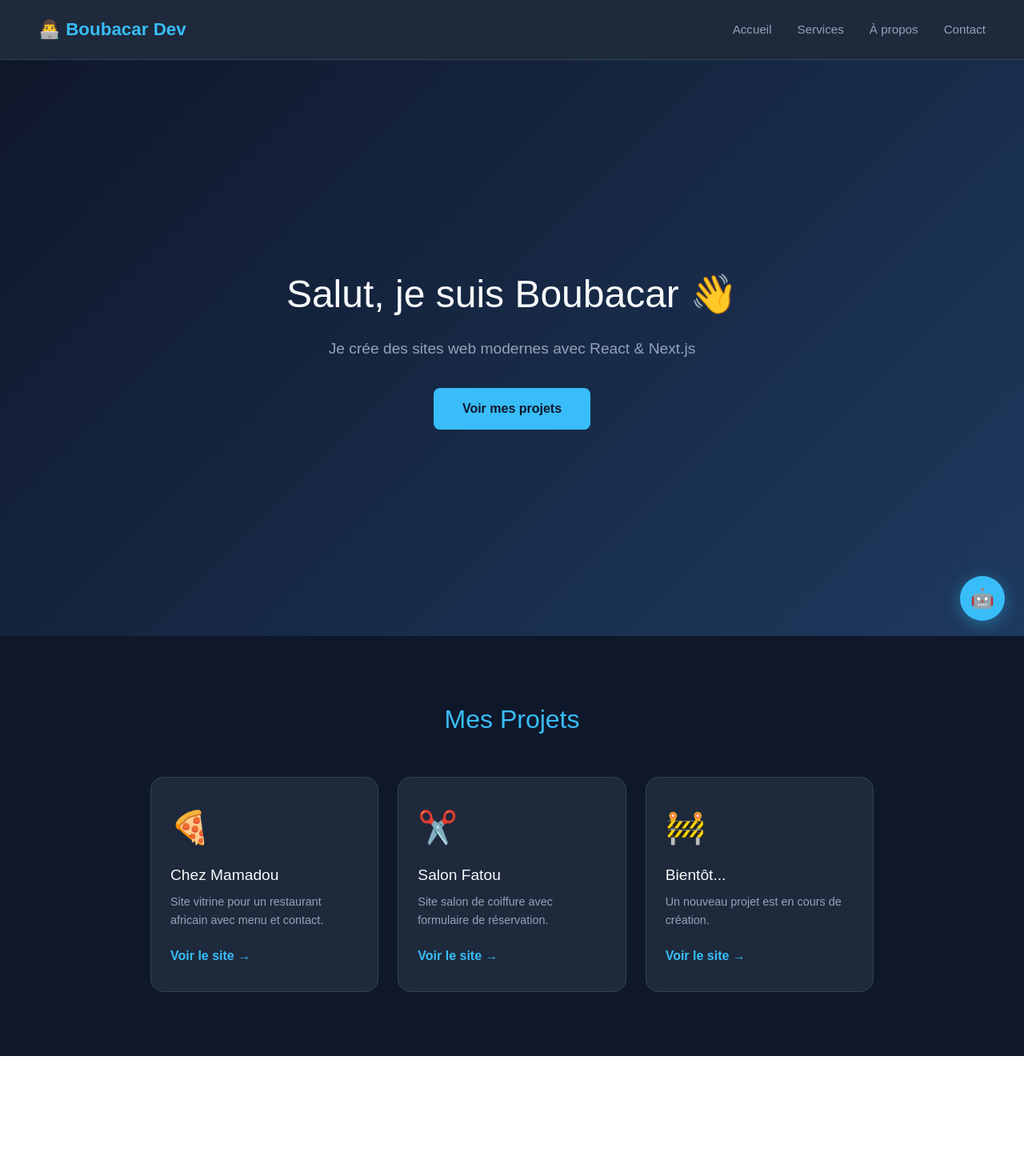
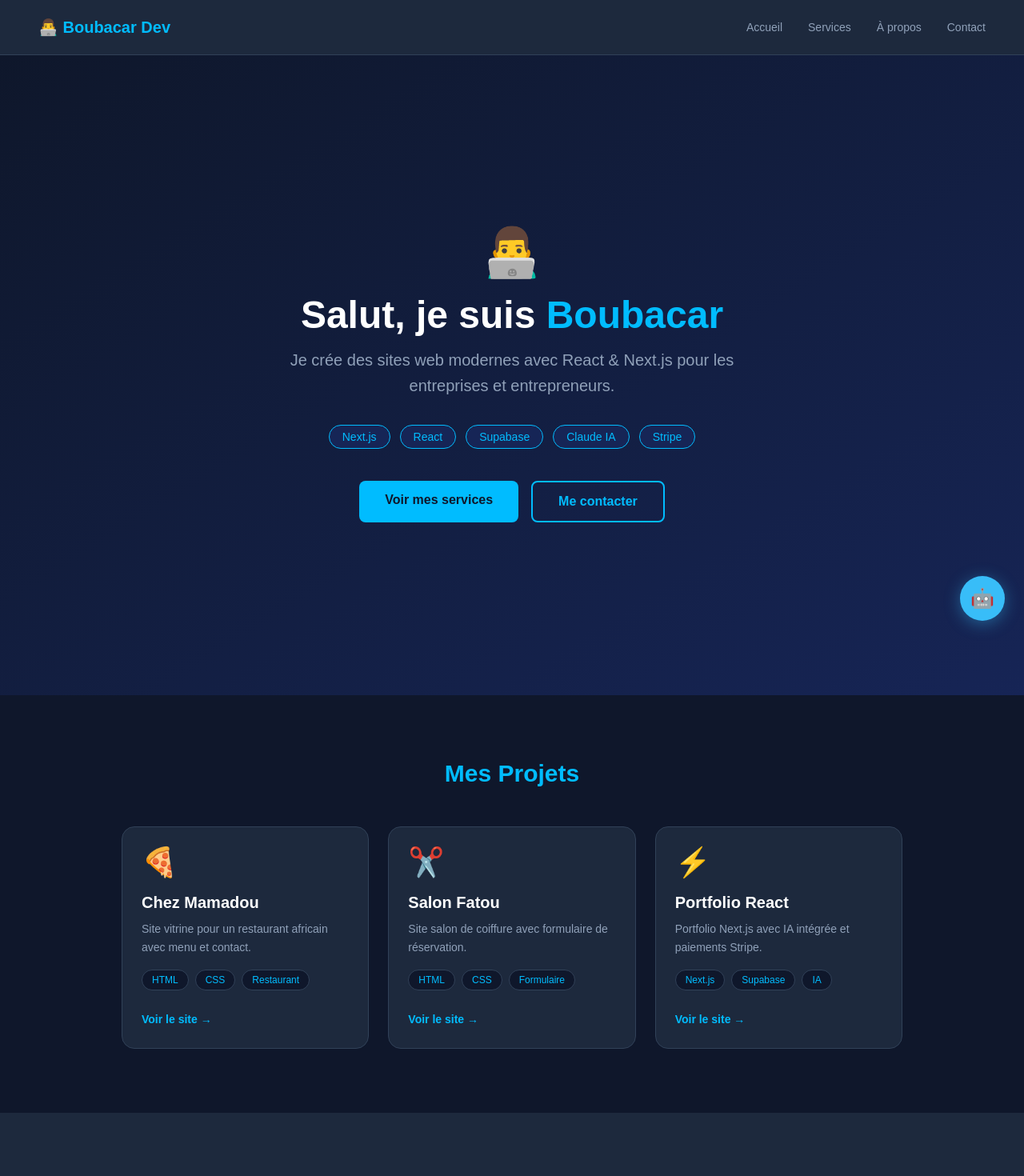
Before and after one commit to Boubacar-collab/portfolio-nextjs, a Next.js app: page / in a window 1280 px wide. Shown: the top 1470 px of the page at 80% size. Before the commit the page ends 1320 px from the top, so only its background shows below. Built offline with nearby package versions, Linux system fonts and the light colour scheme.

Commit message:
Navbar Tailwind + layout corrigé

```diff
--- a/app/components/Navbar.js
+++ b/app/components/Navbar.js
@@ -7,54 +7,30 @@ export default function Navbar() {
   const [menuOuvert, setMenuOuvert] = useState(false)
 
   const liens = [
-  { label: 'Accueil', href: '/' },
-  { label: 'Services', href: '/services' },
-  { label: 'À propos', href: '/apropos' },
-  { label: 'Contact', href: '/contact' },
+    { label: 'Accueil', href: '/' },
+    { label: 'Services', href: '/services' },
+    { label: 'À propos', href: '/apropos' },
+    { label: 'Contact', href: '/contact' },
   ]
 
   return (
-    <nav style={{
-      padding: '20px 48px',
-      backgroundColor: '#1e293b',
-      borderBottom: '1px solid #334155',
-      position: 'sticky',
-      top: 0,
-      zIndex: 100
-    }}>
-      <div style={{
-        display: 'flex',
-        justifyContent: 'space-between',
-        alignItems: 'center'
-      }}>
-        <Link href="/" style={{
-          fontSize: '1.4rem',
-          fontWeight: 'bold',
-          color: '#38bdf8',
-          textDecoration: 'none'
-        }}>
+    <nav className="px-12 py-5 bg-slate-800 border-b border-slate-700 sticky top-0 z-50">
+      <div className="flex justify-between items-center">
+
+        <Link href="/" className="text-sky-400 text-xl font-bold no-underline">
           👨‍💻 Boubacar Dev
         </Link>
 
-        <ul style={{
-          listStyle: 'none',
-          display: 'flex',
-          gap: '32px',
-          margin: 0,
-          padding: 0
-        }}>
+        <ul className="list-none flex gap-8 m-0 p-0">
           {liens.map((lien) => (
             <li key={lien.label}>
-              <Link href={lien.href} style={{
-                color: '#94a3b8',
-                textDecoration: 'none',
-                fontSize: '0.95rem'
-              }}>
+              <Link href={lien.href} className="text-slate-400 text-sm no-underline hover:text-sky-400 transition-colors duration-200">
                 {lien.label}
               </Link>
             </li>
           ))}
         </ul>
+
       </div>
     </nav>
   )
--- a/app/layout.js
+++ b/app/layout.js
@@ -1,4 +1,5 @@
 import Chat from './components/Chat'
+import Navbar from './components/Navbar'
 import './globals.css'
 
 export const metadata = {
@@ -9,7 +10,8 @@ export const metadata = {
 export default function RootLayout({ children }) {
   return (
     <html lang="fr">
-      <body style={{ margin: 0, padding: 0 }}>
+      <body className="m-0 p-0">
+        <Navbar />
         {children}
         <Chat />
       </body>
--- a/app/page.js
+++ b/app/page.js
@@ -1,65 +1,124 @@
-import Navbar from './components/Navbar'
-import Hero from './components/Hero'
-import Card from './components/Card'
+import Link from 'next/link'
 
 const projets = [
   {
     emoji: '🍕',
     titre: 'Chez Mamadou',
     description: 'Site vitrine pour un restaurant africain avec menu et contact.',
-    lien: 'https://boubacar-collab.github.io/site-de-restaurant/'
+    lien: 'https://boubacar-collab.github.io/site-de-restaurant/',
+    tags: ['HTML', 'CSS', 'Restaurant']
   },
   {
     emoji: '✂️',
     titre: 'Salon Fatou',
     description: 'Site salon de coiffure avec formulaire de réservation.',
-    lien: 'https://boubacar-collab.github.io/site-coiffure/'
+    lien: 'https://boubacar-collab.github.io/site-coiffure/',
+    tags: ['HTML', 'CSS', 'Formulaire']
   },
   {
-    emoji: '🚧',
-    titre: 'Bientôt...',
-    description: 'Un nouveau projet est en cours de création.',
-    lien: '#'
+    emoji: '⚡',
+    titre: 'Portfolio React',
+    description: 'Portfolio Next.js avec IA intégrée et paiements Stripe.',
+    lien: 'https://portfolio-nextjs-rust-one.vercel.app',
+    tags: ['Next.js', 'Supabase', 'IA']
   }
 ]
 
 export default function Home() {
   return (
-    <main style={{ backgroundColor: '#0f172a', minHeight: '100vh' }}>
+    <main className="min-h-screen bg-slate-900">
 
-      <Navbar />
+      {/* HERO */}
+      <section className="min-h-screen flex items-center justify-center text-center px-6 bg-gradient-to-br from-slate-900 to-blue-950">
+        <div>
+          <div className="text-6xl mb-6">👨‍💻</div>
+          <h1 className="text-5xl font-bold text-white mb-4">
+            Salut, je suis <span className="text-sky-400">Boubacar</span>
+          </h1>
+          <p className="text-slate-400 text-xl mb-8 max-w-xl mx-auto leading-relaxed">
+            Je crée des sites web modernes avec React & Next.js
+            pour les entreprises et entrepreneurs.
+          </p>
 
-      <Hero />
+          {/* Badges */}
+          <div className="flex flex-wrap gap-3 justify-center mb-10">
+            {['Next.js', 'React', 'Supabase', 'Claude IA', 'Stripe'].map(tag => (
+              <span key={tag} className="bg-blue-950 text-sky-400 border border-sky-400 px-4 py-1 rounded-full text-sm font-medium">
+                {tag}
+              </span>
+            ))}
+          </div>
 
-      <section id="projets" style={{
-        padding: '80px 48px',
-        maxWidth: '1000px',
-        margin: '0 auto'
-      }}>
-        <h2 style={{
-          fontSize: '2rem',
-          color: '#38bdf8',
-          marginBottom: '48px',
-          textAlign: 'center'
-        }}>
+          {/* Boutons */}
+          <div className="flex gap-4 justify-center flex-wrap">
+            <Link href="/services" className="bg-sky-400 text-slate-900 px-8 py-3 rounded-lg font-bold hover:bg-sky-300 transition-colors duration-200">
+              Voir mes services
+            </Link>
+            <Link href="/contact" className="border-2 border-sky-400 text-sky-400 px-8 py-3 rounded-lg font-bold hover:bg-sky-400 hover:text-slate-900 transition-all duration-200">
+              Me contacter
+            </Link>
+          </div>
+        </div>
+      </section>
+
+      {/* PROJETS */}
+      <section className="py-20 px-6 max-w-5xl mx-auto">
+        <h2 className="text-3xl font-bold text-sky-400 text-center mb-12">
           Mes Projets
         </h2>
 
-        <div style={{
-          display: 'grid',
-          gridTemplateColumns: 'repeat(auto-fit, minmax(280px, 1fr))',
-          gap: '24px'
-        }}>
-          {projets.map((projet) => (
-            <Card
-              key={projet.titre}
-              emoji={projet.emoji}
-              titre={projet.titre}
-              description={projet.description}
-              lien={projet.lien}
-            />
+        <div className="grid grid-cols-1 md:grid-cols-2 lg:grid-cols-3 gap-6">
+          {projets.map(projet => (
+            <div key={projet.titre} className="bg-slate-800 border border-slate-700 rounded-2xl p-6 hover:border-sky-400 hover:-translate-y-1 transition-all duration-200">
+              <div className="text-4xl mb-4">{projet.emoji}</div>
+              <h3 className="text-white font-bold text-xl mb-2">{projet.titre}</h3>
+              <p className="text-slate-400 text-sm leading-relaxed mb-4">{projet.description}</p>
+
+              {/* Tags */}
+              <div className="flex flex-wrap gap-2 mb-6">
+                {projet.tags.map(tag => (
+                  <span key={tag} className="bg-slate-900 text-sky-400 border border-slate-700 px-3 py-1 rounded-full text-xs">
+                    {tag}
+                  </span>
+                ))}
+              </div>
+
+              <a href={projet.lien} target="_blank" className="text-sky-400 font-bold text-sm hover:text-sky-300 transition-colors">
+                Voir le site →
+              </a>
+            </div>
           ))}
         </div>
+      </section>
+
+      {/* STATS */}
+      <section className="py-20 px-6 bg-slate-800">
+        <div className="max-w-3xl mx-auto grid grid-cols-2 md:grid-cols-4 gap-8 text-center">
+          {[
+            { chiffre: '4+', label: 'Sites livrés' },
+            { chiffre: '3', label: 'Technologies' },
+            { chiffre: '7j', label: 'Délai moyen' },
+            { chiffre: '100%', label: 'Satisfaction' },
+          ].map(stat => (
+            <div key={stat.label}>
+              <div className="text-4xl font-bold text-sky-400 mb-2">{stat.chiffre}</div>
+              <div className="text-slate-400 text-sm">{stat.label}</div>
+            </div>
+          ))}
+        </div>
+      </section>
+
+      {/* CTA */}
+      <section className="py-20 px-6 text-center">
+        <h2 className="text-3xl font-bold text-white mb-4">
+          Tu as un projet ? 🚀
+        </h2>
+        <p className="text-slate-400 text-lg mb-8">
+          Je réponds sous 24h et je commence sous 48h.
+        </p>
+        <Link href="/contact" className="bg-sky-400 text-slate-900 px-10 py-4 rounded-lg font-bold text-lg hover:bg-sky-300 transition-colors duration-200">
+          Démarrer mon projet
+        </Link>
       </section>
 
     </main>
```
